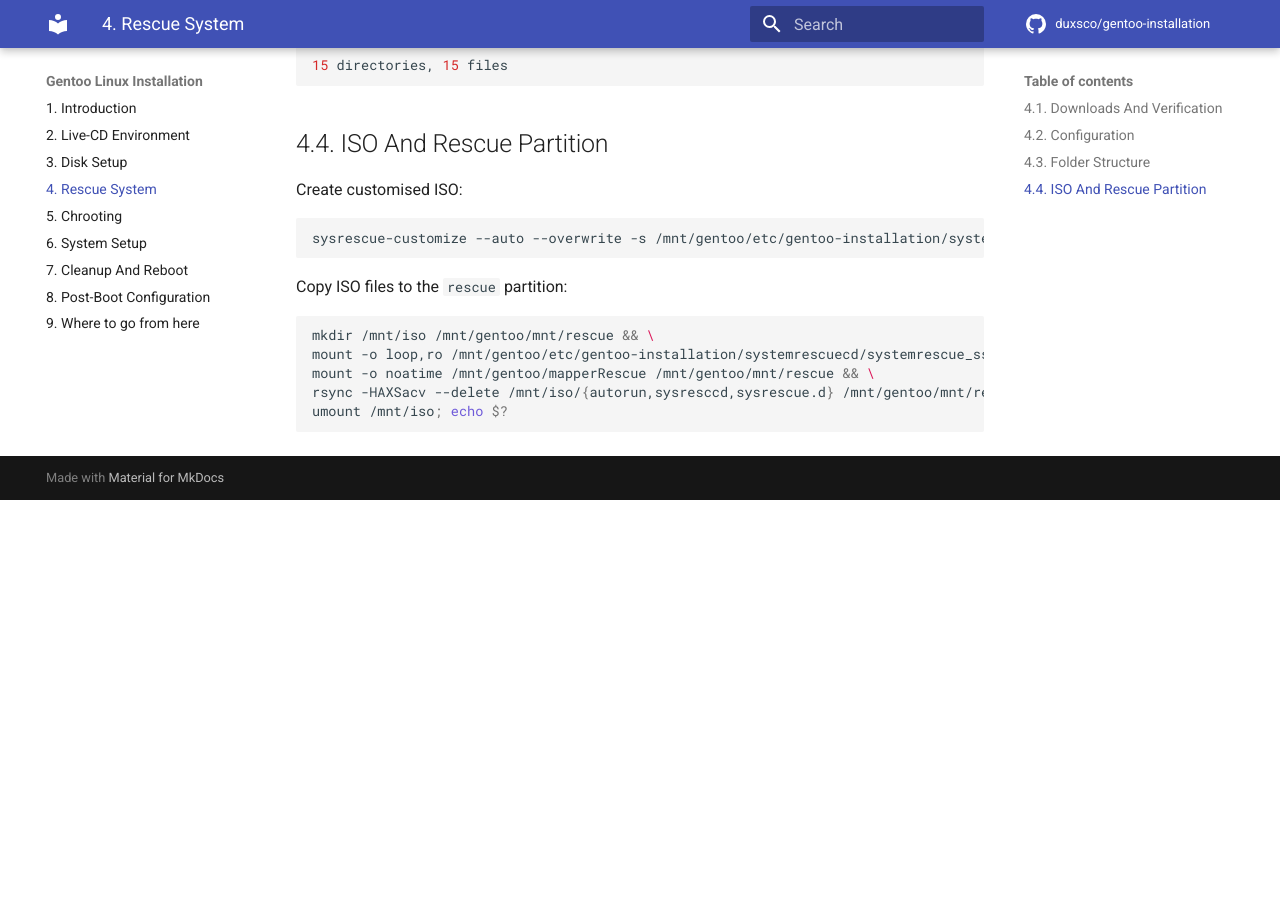
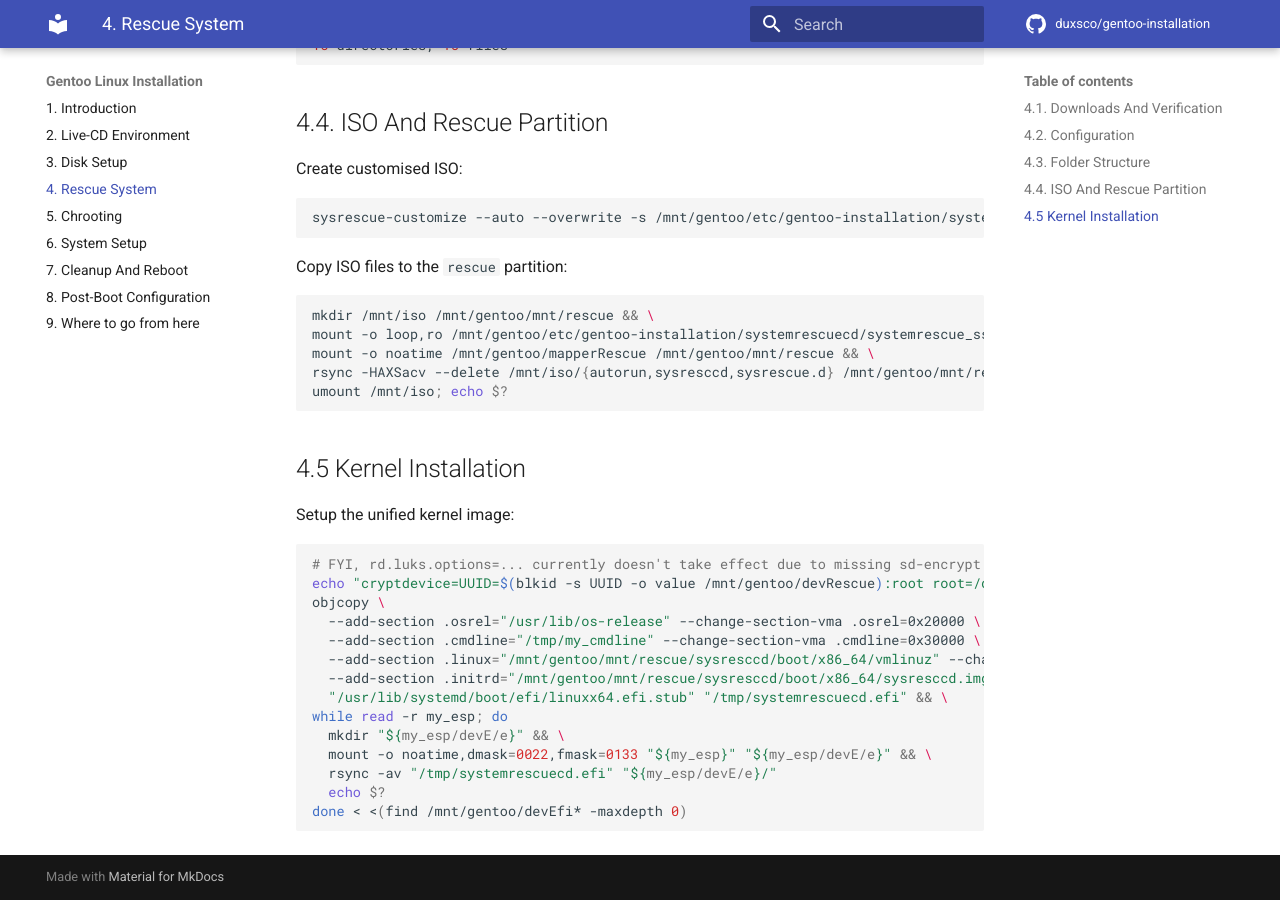
Before and after one commit to duxsco/gentoo-installation, an MkDocs documentation site: the page built from docs/rescue_system.md, in a window 1280 px wide and 900 px high, scrolled down 3831 px. Built offline with MkDocs 1.6.1 and Material for MkDocs 9.7.7, drawn with Linux system fonts in a browser that asks for light colours; comment, search, counter and statistics services are not loaded; before the commit the page ends 4331 px from its top, so only the background shows below that; some of the changed text lies outside the part shown.

Commit message:
Make rescue system support systemd-boot

````diff
--- a/docs/rescue_system.md
+++ b/docs/rescue_system.md
@@ -211,3 +211,24 @@ mount -o noatime /mnt/gentoo/mapperRescue /mnt/gentoo/mnt/rescue && \
 rsync -HAXSacv --delete /mnt/iso/{autorun,sysresccd,sysrescue.d} /mnt/gentoo/mnt/rescue/ && \
 umount /mnt/iso; echo $?
 ```
+
+## 4.5 Kernel Installation
+
+Setup the unified kernel image:
+
+```bash
+# FYI, rd.luks.options=... currently doesn't take effect due to missing sd-encrypt.
+echo "cryptdevice=UUID=$(blkid -s UUID -o value /mnt/gentoo/devRescue):root root=/dev/mapper/root archisobasedir=sysresccd archisolabel=rescue31415fs noautologin loadsrm=y rd.luks.options=password-echo=no,tpm2-device=auto" > /tmp/my_cmdline && \
+objcopy \
+  --add-section .osrel="/usr/lib/os-release" --change-section-vma .osrel=0x20000 \
+  --add-section .cmdline="/tmp/my_cmdline" --change-section-vma .cmdline=0x30000 \
+  --add-section .linux="/mnt/gentoo/mnt/rescue/sysresccd/boot/x86_64/vmlinuz" --change-section-vma .linux=0x2000000 \
+  --add-section .initrd="/mnt/gentoo/mnt/rescue/sysresccd/boot/x86_64/sysresccd.img" --change-section-vma .initrd=0x3000000 \
+  "/usr/lib/systemd/boot/efi/linuxx64.efi.stub" "/tmp/systemrescuecd.efi" && \
+while read -r my_esp; do
+  mkdir "${my_esp/devE/e}" && \
+  mount -o noatime,dmask=0022,fmask=0133 "${my_esp}" "${my_esp/devE/e}" && \
+  rsync -av "/tmp/systemrescuecd.efi" "${my_esp/devE/e}/"
+  echo $?
+done < <(find /mnt/gentoo/devEfi* -maxdepth 0)
+```
````
Also changed, not shown: other parts of docs/rescue_system.md (+2 -2 lines), docs/system_setup.md (+10 -6 lines).
